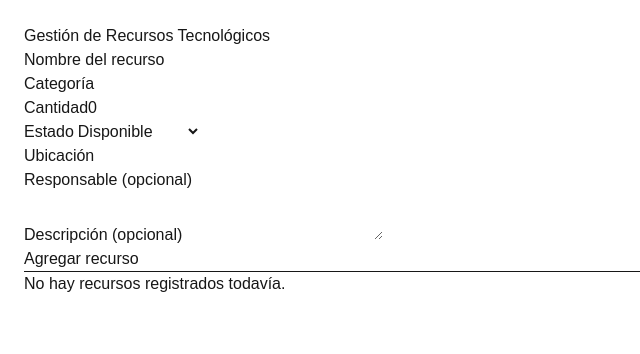
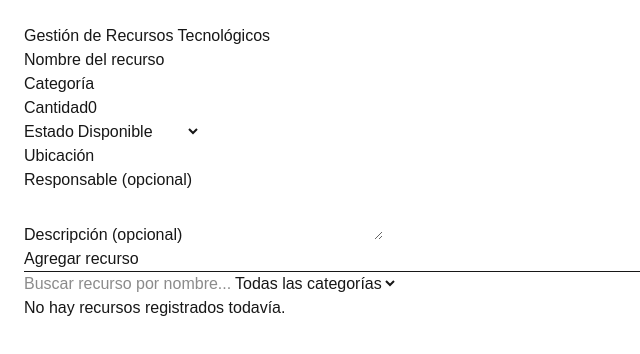
Before and after one commit to nanii06/ev4-front-end, a Next.js app: page / in a window 1280 px wide. Shown: the top 354 px of the page, without its empty margins (0-640 px from the left). Built offline with nearby package versions, Linux system fonts and the light colour scheme.

Commit message:
feat: implementar hook useSessionStorage para filtros temporales

```diff
--- a/app/page.tsx
+++ b/app/page.tsx
@@ -1,16 +1,23 @@
 "use client";
 
-import { useState } from "react";
+import { useState, useMemo } from "react";
 import { useLocalStorage } from "@/hooks/useLocalStorage";
+import { useSessionStorage } from "@/hooks/useSessionStorage";
 import { Resource } from "@/types/Resource";
 import ResourceForm from "@/components/ResourceForm";
 import ResourceList from "@/components/ResourceList";
 import ConfirmDeleteModal from "@/components/ConfirmDeleteModal";
+import SearchBar from "@/components/SearchBar";
+import FilterCategory from "@/components/FilterCategory";
 
 export default function Home() {
   const [resources, setResources] = useLocalStorage<Resource[]>("lab_resources", []);
   const [editingResource, setEditingResource] = useState<Resource | undefined>(undefined);
   const [deleteTargetId, setDeleteTargetId] = useState<string | null>(null);
+
+  // Filtros temporales -> Session Storage
+  const [searchTerm, setSearchTerm] = useSessionStorage<string>("lab_resource_filter_search", "");
+  const [selectedCategory, setSelectedCategory] = useSessionStorage<string>("lab_resource_filter_category", "");
 
   function handleSaveResource(resource: Resource) {
     if (editingResource) {
@@ -28,6 +35,19 @@ export default function Home() {
     }
   }
 
+  const categories = useMemo(
+    () => Array.from(new Set(resources.map((r) => r.categoria))).filter(Boolean),
+    [resources]
+  );
+
+  const filteredResources = useMemo(() => {
+    return resources.filter((r) => {
+      const matchesSearch = r.nombre.toLowerCase().includes(searchTerm.toLowerCase());
+      const matchesCategory = selectedCategory ? r.categoria === selectedCategory : true;
+      return matchesSearch && matchesCategory;
+    });
+  }, [resources, searchTerm, selectedCategory]);
+
   return (
     <main style={{ padding: 24 }}>
       <h1>Gestión de Recursos Tecnológicos</h1>
@@ -36,8 +56,11 @@ export default function Home() {
 
       <hr />
 
+      <SearchBar value={searchTerm} onChange={setSearchTerm} />
+      <FilterCategory categories={categories} selected={selectedCategory} onChange={setSelectedCategory} />
+
       <ResourceList
-        resources={resources}
+        resources={filteredResources}
         onEdit={(r) => setEditingResource(r)}
         onDelete={(id) => setDeleteTargetId(id)}
       />
```
